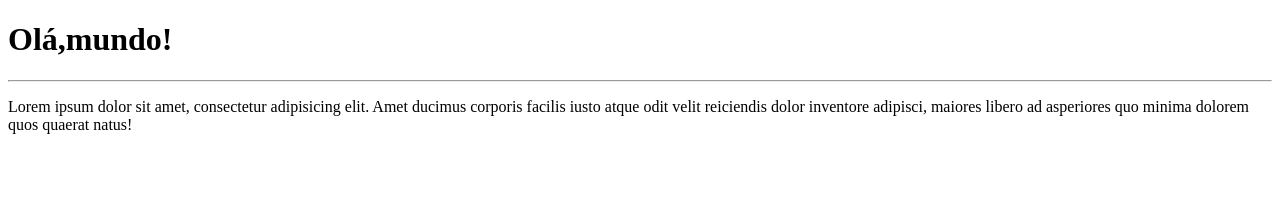
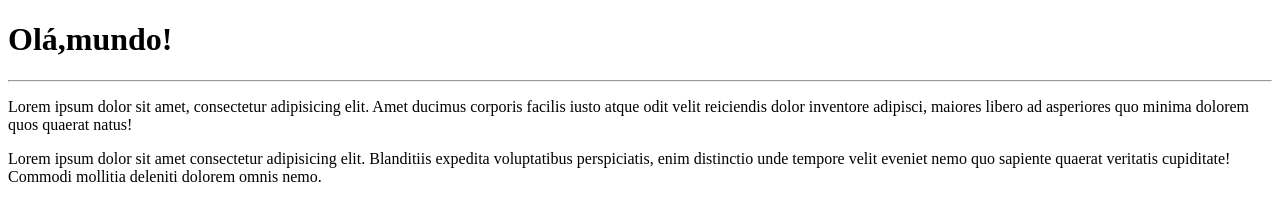
Before and after one commit to Daniel-silva-dev/Ola-Mundo, a plain HTML site: page site-exemplo/index.html in a window 1280 px wide. Drawn offline with Linux system fonts and the light colour scheme.

Commit message:
Adicionei mais um Lorem a pagina principal!

```diff
--- a/site-exemplo/index.html
+++ b/site-exemplo/index.html
@@ -10,5 +10,7 @@
     <h1>Olá,mundo!</h1>
     <hr>
     <p>Lorem ipsum dolor sit amet, consectetur adipisicing elit. Amet ducimus corporis facilis iusto atque odit velit reiciendis dolor inventore adipisci, maiores libero ad asperiores quo minima dolorem quos quaerat natus!</p>
+
+    <p>Lorem ipsum dolor sit amet consectetur adipisicing elit. Blanditiis expedita voluptatibus perspiciatis, enim distinctio unde tempore velit eveniet nemo quo sapiente quaerat veritatis cupiditate! Commodi mollitia deleniti dolorem omnis nemo.</p>
 </body>
 </html>
```
